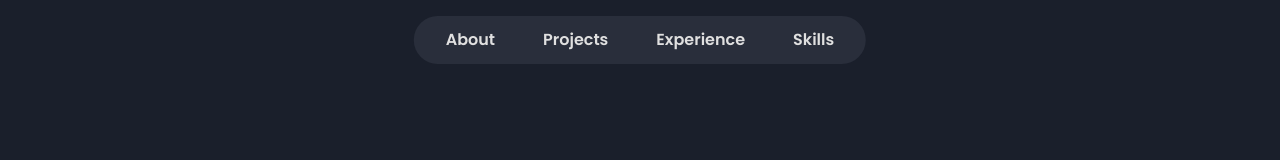
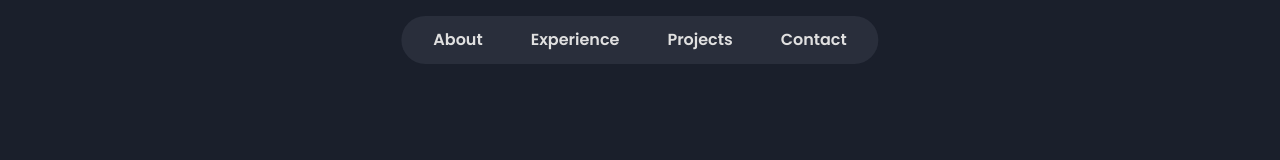
Before and after one commit to JOSU9435/portfolio, a React (Vite) app: page / in a window 1280 px wide. Shown: the top 160 px of the page. Built offline with nearby package versions, Linux system fonts and the light colour scheme; a web font is replaced by a local one.

Commit message:
add nav functionality

```diff
--- a/src/components/Contact.tsx
+++ b/src/components/Contact.tsx
@@ -17,7 +17,7 @@ const Contact = () => {
   },[inView])
 
   return (
-    <div className="min-h-[100vh] flex flex-col items-center">
+    <div id="contact" className="min-h-[100vh] flex flex-col items-center">
       <div ref={ref} className="my-auto flex flex-col gap-6 items-center md:gap-8">
 
         <div className={`text-accent-200 text-3xl duration-300 font-semibold md:text-5xl ${reveal ? 'translate-y-0 opacity-100' : 'translate-y-4 opacity-0'}`}>
--- a/src/components/Experiences.tsx
+++ b/src/components/Experiences.tsx
@@ -15,6 +15,7 @@ const Experiences = () => {
 
   return (
     <div
+      id="experience"
       className="min-h-[100vh] bg-bg-100 px-4 pt-20 md:max-w-6xl md:mx-auto"
     >
       <div
--- a/src/components/Links.tsx
+++ b/src/components/Links.tsx
@@ -1,12 +1,21 @@
-const Links = ({text, scrollTo, linkStyles}) => {
+interface Props {
+  text: string,
+  href: string,
+  containerStyle?: string,
+}
+
+const Links = ({text, href, containerStyle}: Props) => {
 
   return (
     <div
-    className={`relative flex justify-center mx-3 my-2 text-sm font-semibold text-text-200 md:my-1 md:mx-6 md:py-2 md:text-base ${linkStyles}`}
+    className={`relative flex justify-center mx-3 my-2 text-sm font-semibold text-text-200 md:my-1 md:mx-6 md:py-2 md:text-base ${containerStyle}`}
     >
-      <button className="relative before:bg-accent-100 before:h-0.5 before:w-full before:absolute before:-bottom-0.5 before:origin-top-right before:transition-transform before:duration-200 before:scale-x-0 before:hover:scale-x-100 before:hover:origin-top-left">
+      <a
+        href={href}
+        className="relative before:bg-accent-100 before:h-0.5 before:w-full before:absolute before:-bottom-0.5 before:origin-top-right before:transition-transform before:duration-200 before:scale-x-0 before:hover:scale-x-100 before:hover:origin-top-left"
+      >
         {text}
-      </button>
+      </a>
     </div>
   );
 }
--- a/src/components/Nav.tsx
+++ b/src/components/Nav.tsx
@@ -38,19 +38,23 @@ const Nav = () => {
     >
       <Links
         text={"About"}
-        linkStyles={`duration-500 delay-0 ${reveal && scrollUp ? 'translate-x-0 opacity-100': '-translate-x-4 opacity-0 md:-translate-x-8'}`}
+        href="#"
+        containerStyle={`duration-500 delay-0 ${reveal && scrollUp ? 'translate-x-0 opacity-100': '-translate-x-4 opacity-0 md:-translate-x-8'}`}
+      />
+      <Links
+        text={"Experience"}
+        href="#experience"
+        containerStyle={`duration-500 delay-100 ${reveal && scrollUp ? 'translate-x-0 opacity-100': '-translate-x-4 opacity-0 md:-translate-x-8'}`}
       />
       <Links
         text={"Projects"}
-        linkStyles={`duration-500 delay-100 ${reveal && scrollUp ? 'translate-x-0 opacity-100': '-translate-x-4 opacity-0 md:-translate-x-8'}`}
+        href="#projects"
+        containerStyle={`duration-500 delay-200 ${reveal && scrollUp ? 'translate-x-0 opacity-100': '-translate-x-4 opacity-0 md:-translate-x-8'}`}
       />
       <Links
-        text={"Experience"}
-        linkStyles={`duration-500 delay-200 ${reveal && scrollUp ? 'translate-x-0 opacity-100': '-translate-x-4 opacity-0 md:-translate-x-8'}`}
-      />
-      <Links
-        text={"Skills"}
-        linkStyles={`duration-500 delay-300 ${reveal && scrollUp ? 'translate-x-0 opacity-100': '-translate-x-4 opacity-0 md:-translate-x-8'}`}
+        text={"Contact"}
+        href="#contact"
+        containerStyle={`duration-500 delay-300 ${reveal && scrollUp ? 'translate-x-0 opacity-100': '-translate-x-4 opacity-0 md:-translate-x-8'}`}
       />
     </div>
   );
--- a/src/index.css
+++ b/src/index.css
@@ -8,6 +8,7 @@
 
 :root {
   font-size: 16px;
+  scroll-behavior: smooth;
 }
 
 *{
--- a/src/pages/Projects.tsx
+++ b/src/pages/Projects.tsx
@@ -15,6 +15,7 @@ const Projects = () => {
 
   return (
     <div
+      id="projects"
       className="min-h-[100vh] bg-bg-100 px-4 pt-20 md:max-w-6xl md:mx-auto"
     >
       <div
```
